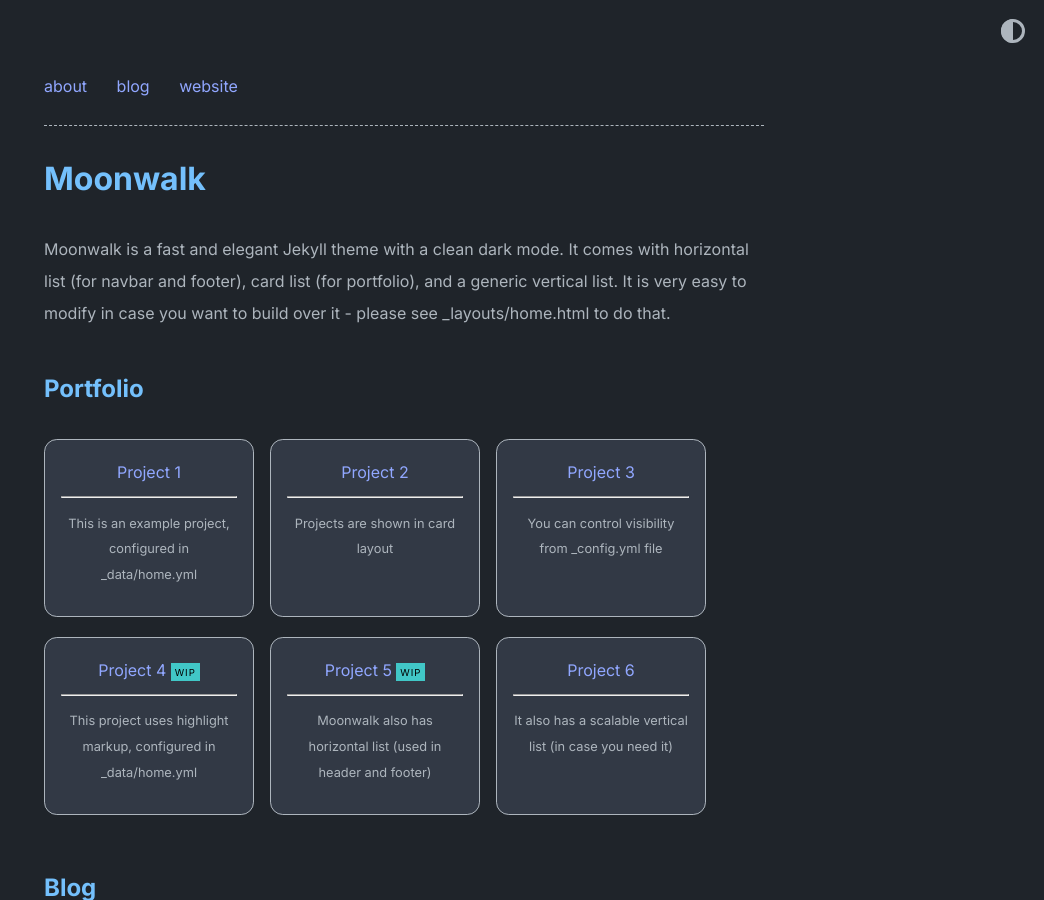
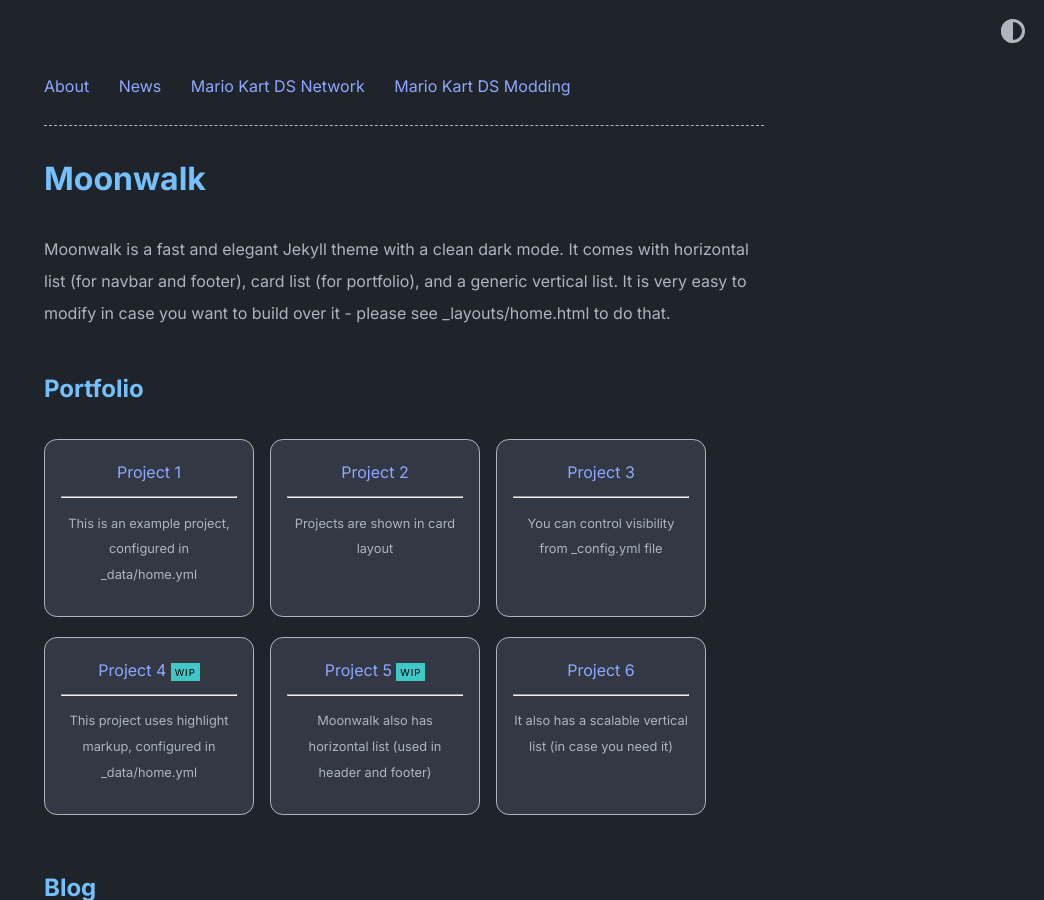
Before and after one commit to Pikalex04/mkds-nw, a Jekyll site: the page built from index.md, in a window 1280 px wide and 900 px high. Shown: the whole window, without its empty margins (236-1280 px from the left). Built offline with Jekyll 4.4.1, drawn with Linux system fonts in a browser that asks for light colours; some of the changed text lies outside the part shown.

Commit message:
Update home.yml

```diff
--- a/_data/home.yml
+++ b/_data/home.yml
@@ -1,12 +1,15 @@
 navbar_entries:
-  - title: about
+  - title: About
     url: about
 
-  - title: blog
-    url: blog
+  - title: News
+    url: news
 
-  - title: website
-    url: https://www.abhinav.co
+  - title: Mario Kart DS Network
+    url: https://discord.gg/pa9bea6
+
+  - title: Mario Kart DS Modding
+    url: https://discordapp.com/invite/CAktUYP
 
 project_entries:
   - title: Project 1
@@ -54,17 +57,12 @@ old_project_entries:
     desc: The better people know you, the better they collaborate
 
 footer_entries:
-  - title: abhinav's homepage
-    url: https://www.abhinav.co
 
   - title: twitter
-    url: https://twitter.com/abhinav
+    url: https://twitter.com/pikalex04
 
   - title: github
-    url: https://github.com/abhinavs
-
-  - title: feed
-    url: feed.xml
+    url: https://github.com/Pikalex04
 
 misc_entries:
   - title: this is an example vertical list
```
